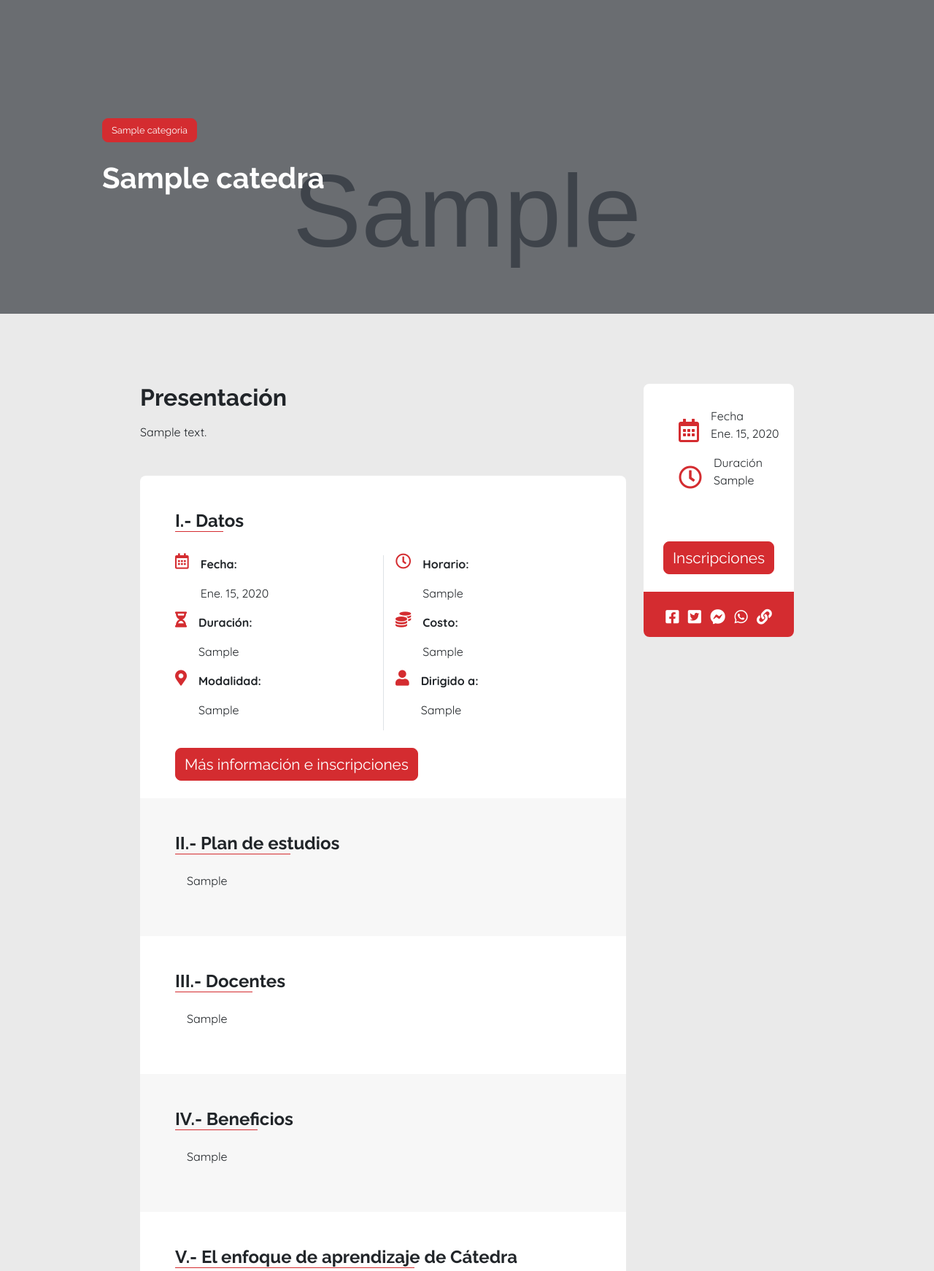
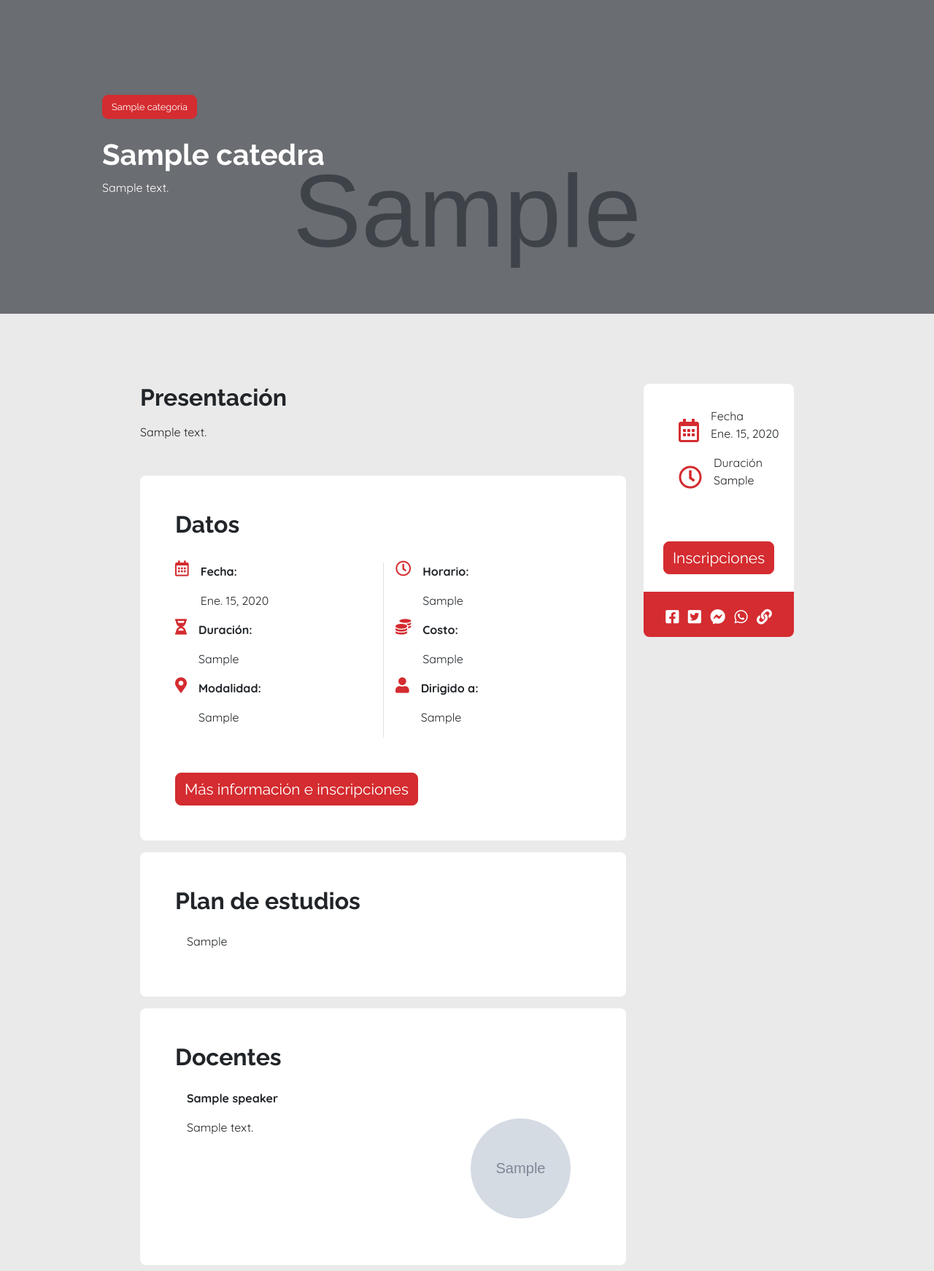
Before and after one commit to EparionaD/rpa, a Django app: a page that uses templates/catedra/detalle.html in a window 1280 px wide. Shown: the part 190-1932 px from the top of the page at 73% size. Run offline with Django 3.2, Linux system fonts and the light colour scheme; tables that the repository leaves empty hold one stand-in row (values such as "Sample post"); grey boxes marked "Sample" are stand-in pictures; some libraries are stand-ins or nearby versions.

Commit message:
cambios en catedra y actualidad

```diff
--- a/apps/actualidades/models.py
+++ b/apps/actualidades/models.py
@@ -1,5 +1,6 @@
 from django.db import models
 from django.utils.text import slugify
+from ckeditor.fields import RichTextField
 from ckeditor_uploader.fields import RichTextUploadingField
 from apps.author.models import Author
 
@@ -8,7 +9,9 @@ class Actualidades(models.Model):
     title = models.CharField('Título', max_length=255, blank=False, null=False)
     slug = models.SlugField('Slug', max_length=255, unique=True)
     date = models.DateField('Fecha', auto_now=False, auto_now_add=False)
+    summary = RichTextField('Resumen', blank=True, null=True)
     description = RichTextUploadingField('Descripción', blank=False, null=False)
+    pdf = models.FileField('Archivo PDF', upload_to='acctualidades-pdf/', blank=True, null=True)
     photo = models.ImageField('Fotografía', upload_to='actualidades/')
     author = models.ForeignKey(Author, verbose_name="Autor", on_delete=models.CASCADE)
     state = models.BooleanField('Activo/No activo', default=True)
--- a/apps/catedra/admin.py
+++ b/apps/catedra/admin.py
@@ -1,5 +1,5 @@
 from django.contrib import admin
-from .models import Catedra, Categorias
+from .models import Catedra, Categorias, Speaker
 from import_export import resources
 from import_export.admin import ImportExportModelAdmin
 
@@ -11,6 +11,9 @@ class CatedraResource(resources.ModelResource):
     class Meta:
         model = Catedra
 
+class SpeakerAdmin(admin.StackedInline):
+    model = Speaker
+
 class CategoriasAdmin(ImportExportModelAdmin, admin.ModelAdmin):
     prepopulated_fields = {"slug":["name"]}
     list_display = ('name','slug','state')
@@ -19,6 +22,7 @@ class CategoriasAdmin(ImportExportModelAdmin, admin.ModelAdmin):
 class CatedraAdmin(ImportExportModelAdmin, admin.ModelAdmin):
     prepopulated_fields = {"slug":["title"]}
     list_display = ('title','categorias','state')
+    inlines = [SpeakerAdmin]
     resource_class = CatedraResource
 
 admin.site.register(Categorias, CategoriasAdmin)
--- a/apps/catedra/views.py
+++ b/apps/catedra/views.py
@@ -1,6 +1,6 @@
 from django.shortcuts import render
 from django.views.generic import TemplateView, DetailView
-from .models import Catedra, Categorias
+from .models import Catedra, Categorias, Speaker
 
 class CatedraView(TemplateView):
     template_name = 'catedra/catedra.html'
@@ -14,7 +14,19 @@ class CatedraView(TemplateView):
 
         return context
 
-class CatedraDetailView(DetailView):
-    model = Catedra
+# class CatedraDetailView(DetailView):
+#     model = Catedra
+#     template_name = 'catedra/detalle.html'
+#     context_object_name = 'detalle'
+
+class CatedraDetailView(TemplateView):
     template_name = 'catedra/detalle.html'
-    context_object_name = 'detalle'
+
+
+    def get_context_data(self, **kwargs):
+        context = super().get_context_data(**kwargs)
+        all_cathedra = Catedra.objects.get(slug=kwargs['slug'])
+        all_speakers = Speaker.objects.filter(catedra=all_cathedra)
+        context['detalle'] = all_cathedra
+        context['speakers'] = all_speakers
+        return context
--- a/static/css/rpa.css
+++ b/static/css/rpa.css
@@ -233,12 +233,17 @@
 }
 @media only screen and (min-width: 576px) {
   .espaciado-catedra {
-    padding: 0rem 6rem;
+    padding: 0rem 2rem;
   }
 }
 @media only screen and (min-width: 768px) {
   .espaciado-catedra {
-    padding: 0rem 8rem;
+    padding: 0rem 2rem;
+  }
+}
+@media only screen and (min-width: 992px) {
+  .espaciado-catedra {
+    padding: 0rem 6rem;
   }
 }
 @media only screen and (min-width: 1200px) {
@@ -329,7 +334,7 @@
   padding: 0.5rem 0;
   position: absolute;
   text-align: center;
-  top: 70%;
+  top: 80%;
   z-index: 100;
 }
 .social--desktop {
@@ -2014,6 +2019,13 @@ p, div {
   width: 100%;
   border-top-left-radius: 0.5rem;
   border-top-right-radius: 0.5rem;
+  border-bottom-left-radius: 0 !important;
+}
+@media only screen and (min-width: 768px) {
+  .catedra__img {
+    border-bottom-left-radius: 0.5rem !important;
+    border-top-right-radius: 0;
+  }
 }
 @media only screen and (min-width: 992px) {
   .catedra__img {
@@ -2024,7 +2036,7 @@ p, div {
   }
 }
 .catedra__img--thumbnail {
-  border-bottom-left-radius: 0;
+  border-bottom-left-radius: 0 !important;
   border-top-right-radius: 0.5rem;
 }
 .catedra__img--principal {
@@ -2074,7 +2086,12 @@ p, div {
   font-size: 1.3rem;
 }
 .catedra-detalle__ponente {
-  font-size: 1.2rem;
+  width: auto;
+}
+@media only screen and (min-width: 992px) {
+  .catedra-detalle__ponente {
+    width: 70%;
+  }
 }
 .catedra-detalle__title {
   display: inline-block;
@@ -2099,10 +2116,6 @@ p, div {
   color: #9B070B;
 }
 
-.catedra-fondo {
-  background-color: #f7f7f7;
-}
-
 .publicacion-autor {
   background-color: white;
 }
--- a/templates/actualidades/detalle.html
+++ b/templates/actualidades/detalle.html
@@ -20,9 +20,12 @@
 {% endif %}
 
 {% block header %}
-    <div class="row position-relative portada portada--actualidad">
+    <div class="row position-relative portada portada--publicaciones">
         <h1 class="fw-bold lh-sm text-white" href="">{{ detalle.title }}</h1>
         <div class="share mt-4">
+            {% if detalle.pdf %}
+                <a href="{{ detalle.pdf.url }}" target="_blank" class="btn btn-primary share__button me-3"><i class="fas fa-file-download"></i> Descargar</a>
+            {% endif %}
             <a class="social__link social__link--size" target="_blank" href="https://www.facebook.com/sharer/sharer.php?u=http://167.99.119.117{% url 'actualidades:detalle' detalle.slug %}&amp;src=sdkpreparse"><i class="fab fa-facebook-square"></i></a>
             <a class="social__link social__link--size" target="_blank" href="https://twitter.com/intent/tweet?ref_src=twsrc%5Etfw&text=%22{{ detalle.title }}%22&tw_p=tweetbutton&url=http://www.rpa.pe{% url 'actualidades:detalle' detalle.slug %}"><i class="fab fa-twitter-square"></i></a>
             <a class="social__link social__link--size" target="_blank" href="whatsapp://send?text=http://www.rpa.pe{% url 'actualidades:detalle' detalle.slug %}"><i class="fab fa-whatsapp"></i></a>
--- a/templates/catedra/detalle.html
+++ b/templates/catedra/detalle.html
@@ -20,11 +20,14 @@
 {% endif %}
 
 {% block header %}
-<div class="row position-relative titulo-portada portada">
+<div class="row position-relative titulo-portada portada portada--actualidad">
     <div class="share mb-4">
         <a href="#" class="btn btn-primary share__button share__button--category">{{ detalle.categorias }}</a>
     </div>
     <h1 class="fw-bold lh-sm text-white" href="">{{ detalle.title }}</h1>
+    <div class="text-white portada__text">
+        {{ detalle.summary|safe }}
+    </div>
 </div>
 {% endblock header %}
 
@@ -35,8 +38,8 @@
             <div class="mt-3 mb-5">
                 {{ detalle.description|safe }}
             </div>
-            <div class=" publicacion-contenido rounded">
-                <h4 class="fw-bold mx-5 pt-5 catedra-detalle__title">I.- Datos</h4>
+            <div class="publicacion-contenido rounded mb-3">
+                <h2 class="fw-bold mx-5 pt-5">Datos</h2>
                 <div class="d-flex px-5 pt-4">
                     <div class="d-flex flex-column w-50">
                         <div class="d-flex">
@@ -85,34 +88,58 @@
                         </div>
                     </div>
                 </div>
-                <div class="d-flex px-5 py-4">
+                <div class="d-flex px-5 py-5">
                     <a class="btn btn-primary catedra-detalle__button" target="_blank"href="https://api.whatsapp.com/send?phone={{ detalle.contact_number }}">Más información e inscripciones</a>
                 </div>
-                <div class="d-flex flex-column px-5 py-5 catedra-fondo">
-                    <h4 class="fw-bold catedra-detalle__title">II.- Plan de estudios</h4>
+            </div>
+            {% if detalle.syllabus %}
+            <div class="publicacion-contenido rounded mb-3">
+                <div class="d-flex flex-column px-5 py-5">
+                    <h2 class="fw-bold">Plan de estudios</h2>
                     <div class="p-3">
                         {{ detalle.syllabus|safe }}
                     </div>
                 </div>
+            </div>
+            {% endif %}
+            <div class="publicacion-contenido rounded mb-3">
                 <div class="d-flex flex-column px-5 py-5">
-                    <h4 class="fw-bold catedra-detalle__title">III.- Docentes</h4>
+                    <h2 class="fw-bold">Docentes</h2>
+                    {% for speaker in speakers %}
                     <div class="p-3">
-                        {{ detalle.speaker|safe }}
+                        <p class="fw-bold">{{ speaker.name }}</p>
+                        <div class="d-flex flex-column flex-lg-row">
+                            <div class="catedra-detalle__ponente">
+                                {{ speaker.description|safe }}
+                            </div>
+                            <div class="mx-auto">
+                                <img class="rounded-circle publicacion-autor__img" src="{{ speaker.image.url }}" alt="{{ speaker.name }}">
+                            </div>
+                        </div>
                     </div>
+                    {% endfor %}
                 </div>
-                <div class="d-flex flex-column px-5 py-5 catedra-fondo">
-                    <h4 class="fw-bold catedra-detalle__title">IV.- Beneficios</h4>
+            </div>
+            {% if detalle.profit %}
+            <div class="publicacion-contenido rounded mb-3">
+                <div class="d-flex flex-column px-5 py-5">
+                    <h2 class="fw-bold">Beneficios</h2>
                     <div class="p-3">
                         {{ detalle.profit|safe }}
                     </div>
                 </div>
+            </div>
+            {% endif %}
+            {% if detalle.cathedra %}
+            <div class="publicacion-contenido rounded">
                 <div class="d-flex flex-column px-5 py-5">
-                    <h4 class="fw-bold catedra-detalle__title">V.- El enfoque de aprendizaje de Cátedra</h4>
+                    <h2 class="fw-bold">El enfoque de aprendizaje de Cátedra</h2>
                     <div class="p-3">
                         {{ detalle.cathedra|safe }}
                     </div>
                 </div>
             </div>
+            {% endif %}
         </div>
         <div class="col-12 col-lg-3">
             <div class="publicacion-autor rounded">
--- a/templates/publicaciones/detalle.html
+++ b/templates/publicaciones/detalle.html
@@ -26,7 +26,7 @@
     </div>
     <h1 class="fw-bold lh-sm text-white" href="">{{ detalle.title }}</h1>
     <div class="share position-relative mt-4">
-        <a href="{{ publicacion.pdf.url }}" target="_blank" class="btn btn-primary share__button me-3"><i class="fas fa-file-download"></i> Descargar</a>
+        <a href="{{ detalle.pdf.url }}" target="_blank" class="btn btn-primary share__button me-3"><i class="fas fa-file-download"></i> Descargar</a>
         <a class="social__link social__link--size" target="_blank" href="https://www.facebook.com/sharer/sharer.php?u=http://167.99.119.117{% url 'publicaciones:detalle' detalle.slug %}&amp;src=sdkpreparse"><i class="fab fa-facebook-square"></i></a>
         <a class="social__link social__link--size" target="_blank" href="https://twitter.com/intent/tweet?ref_src=twsrc%5Etfw&text=%22{{ detalle.title }}%22&tw_p=tweetbutton&url=http://www.rpa.pe{% url 'publicaciones:detalle' detalle.slug %}"><i class="fab fa-twitter-square"></i></a>
         <a class="social__link social__link--size" target="_blank" href="whatsapp://send?text=http://www.rpa.pe{% url 'publicaciones:detalle' detalle.slug %}"><i class="fab fa-whatsapp"></i></a>
--- a/templates/publicaciones/publicaciones.html
+++ b/templates/publicaciones/publicaciones.html
@@ -74,7 +74,7 @@
                 <div class="tab-pane fade show active" id="pills-jurisprudencia" role="tabpanel" aria-labelledby="pills-jurisprudencia-tab">
                     <div class="row">
                     {% for juris in jurisprudencia %}
-                        <div class="col-12 col-lg-6 col-xxxl-4">
+                        <div class="col-12 col-md-6 col-xxxl-4">
                             <div class="card card-inicio card-alto">
                                 <img src="{{ juris.photo.url }}" class="card-img-top img-alto" alt="{{ juris.title }}">
                                 <div class="card-body">
@@ -139,7 +139,7 @@
                 <div class="tab-pane fade show" id="pills-boletines" role="tabpanel" aria-labelledby="pills-boletines-tab">
                     <div class="row">
                     {% for juris in boletines %}
-                        <div class="col-12 col-lg-4">
+                        <div class="col-12 col-md-6 col-xxxl-4">
                             <div class="card card-inicio card-alto">
                                 <img src="{{ juris.photo.url }}" class="card-img-top img-alto" alt="{{ juris.title }}">
                                 <div class="card-body">
@@ -204,7 +204,7 @@
                 <div class="tab-pane fade show" id="pills-articulos" role="tabpanel" aria-labelledby="pills-articulos-tab">
                     <div class="row">
                     {% for juris in articulos %}
-                        <div class="col-12 col-lg-4">
+                        <div class="col-12 col-md-6 col-xxxl-4">
                             <div class="card card-inicio card-alto">
                                 <img src="{{ juris.photo.url }}" class="card-img-top img-alto" alt="{{ juris.title }}">
                                 <div class="card-body">
```
Also changed, not shown: apps/catedra/models.py (+11 -1 lines), templates/actualidades/actualidades.html (+11 -1 lines), templates/catedra/catedra.html (+46 -24 lines), templates/equipo/equipo.html (+11 -1 lines), apps/actualidades/migrations/0002_auto_20210725_1805.py (added), apps/catedra/migrations/0025_auto_20210725_1323.py (added), 1 other file.
